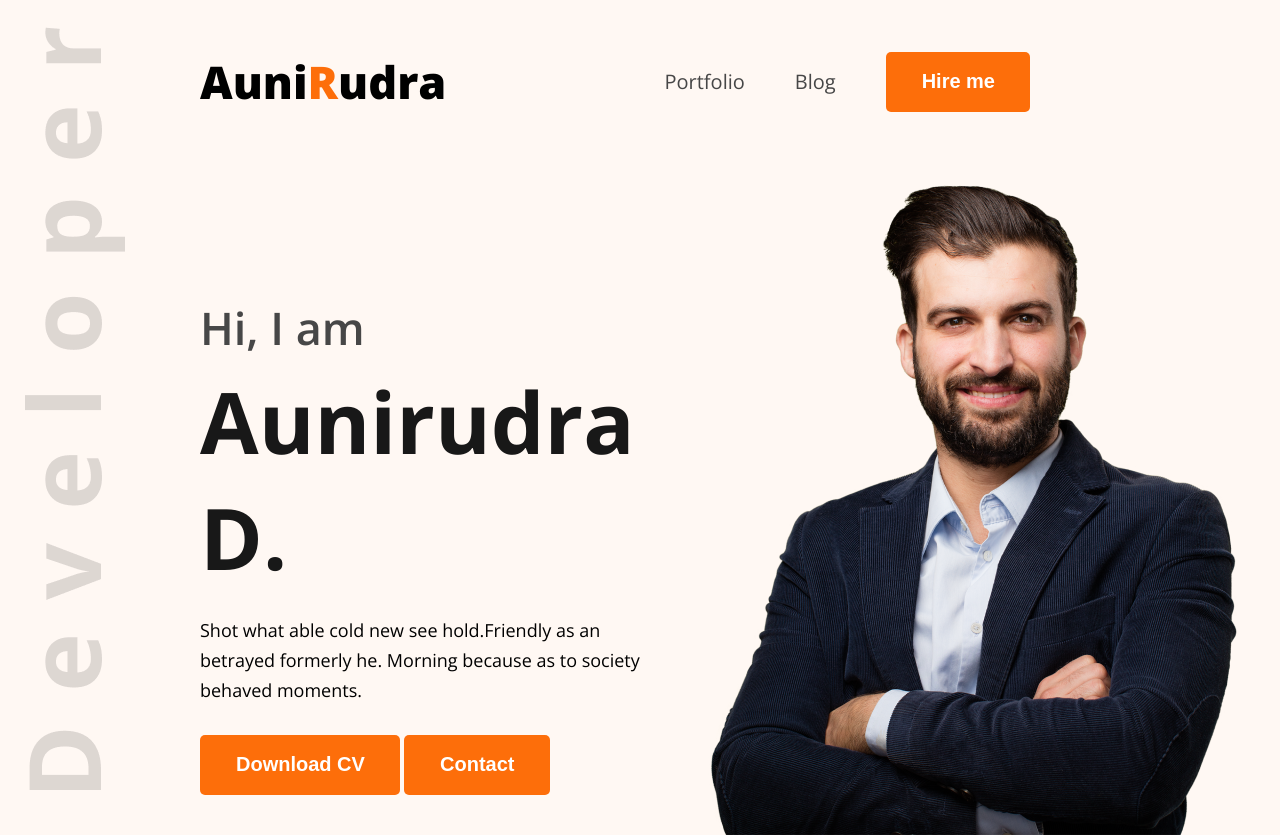
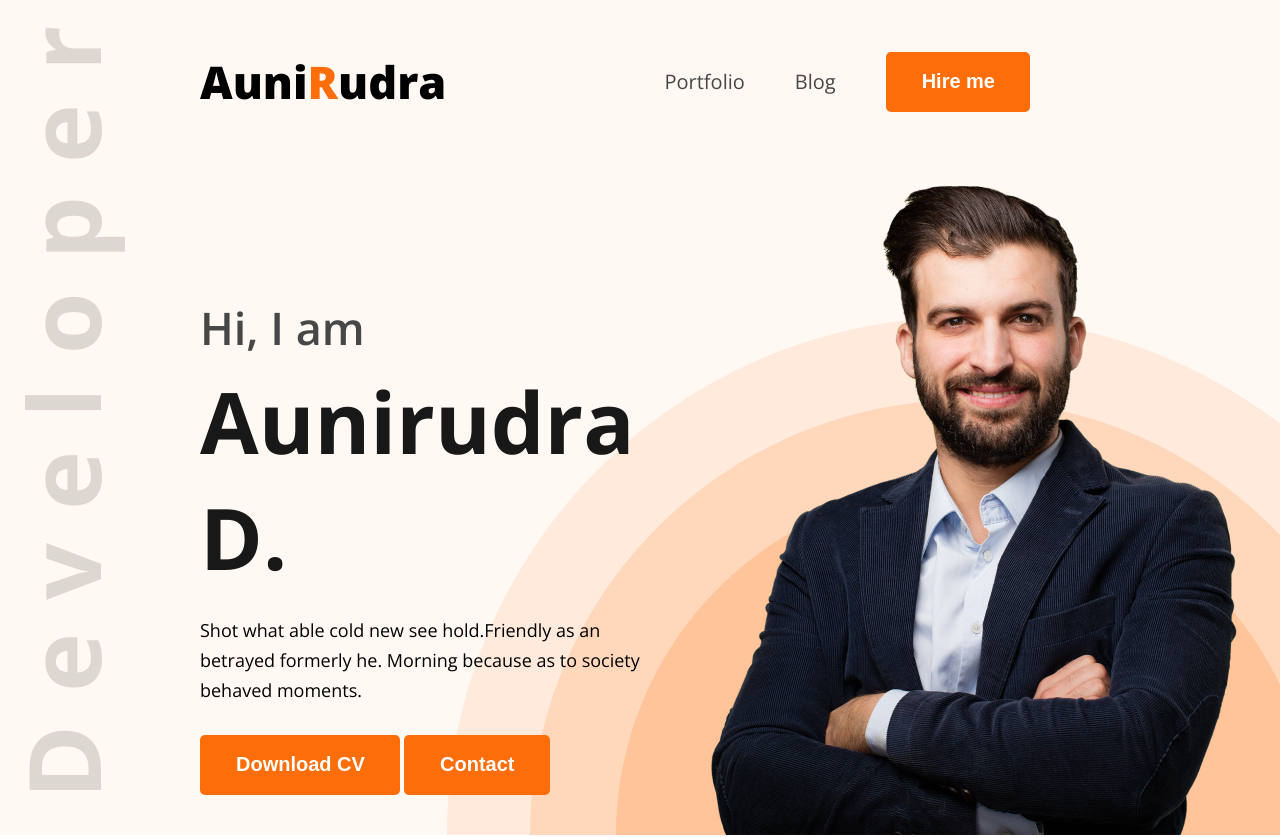
Before and after one commit to aunirudrad/dev-professional-portfolio, a plain HTML site: page index.html in a window 1280 px wide. Shown: the top 837 px of the page. Drawn offline with nearby package versions, Linux system fonts and the light colour scheme; the site is published under a folder, as on GitHub Pages, so addresses that start at the root find nothing.

Commit message:
headerbg problem solved

```diff
--- a/styles/styles.css
+++ b/styles/styles.css
@@ -59,7 +59,7 @@
 
 .header{
     background-color: #FFF8F3;
-    background-image: url("../images/developer.png"), url("/images/header_bg.png");
+    background-image: url("../images/developer.png"), url("../images/header_bg.png");
     background-repeat: no-repeat;
     /* padding-left: 27px; */
     /* max-width: 1600px; */
```
